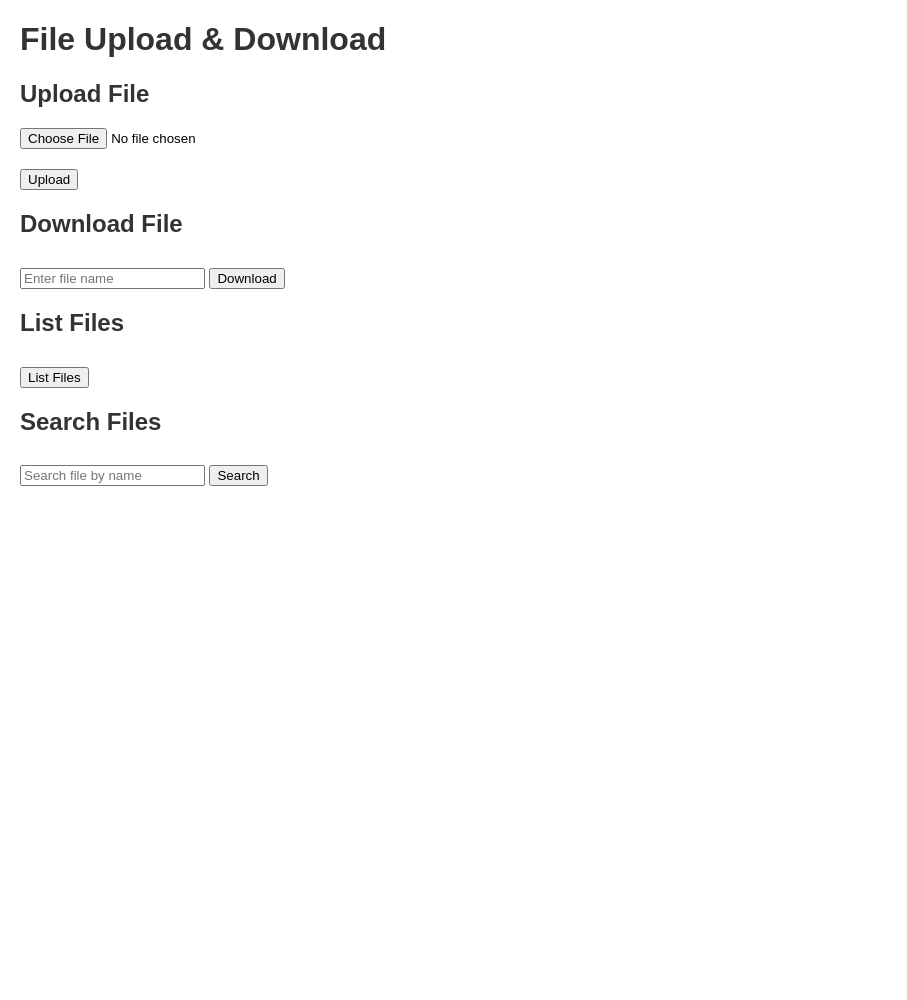
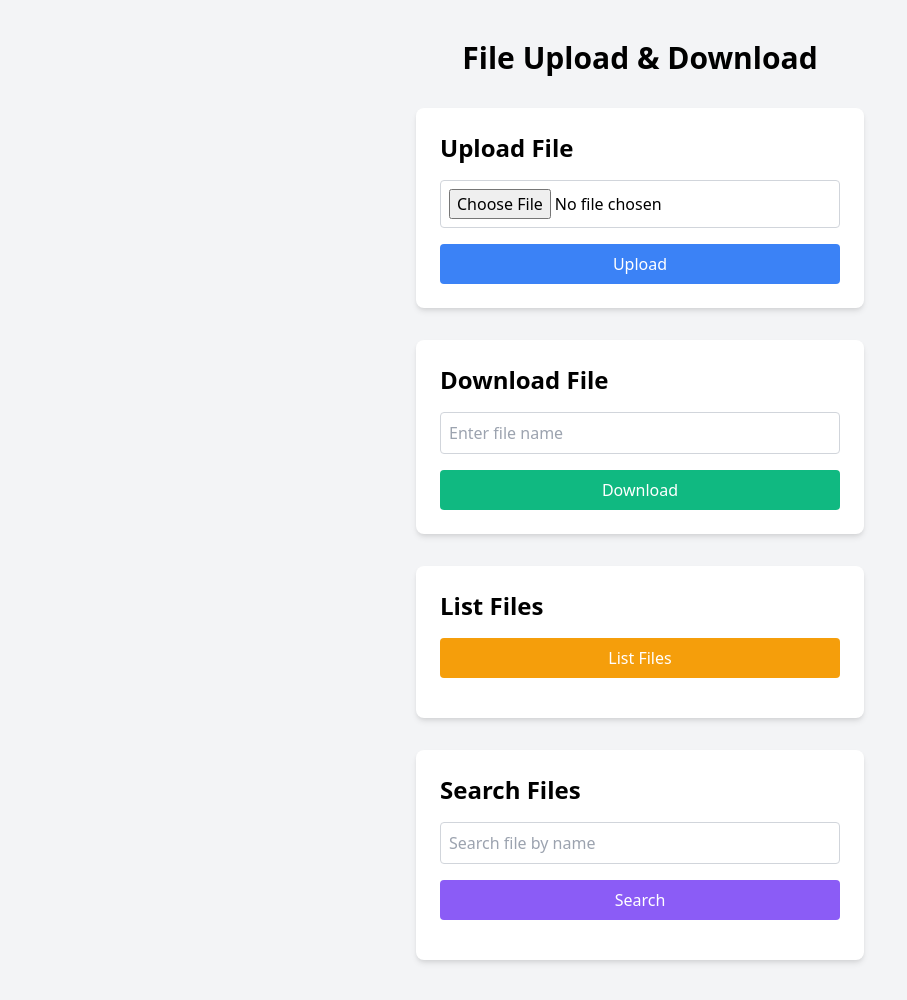
Before and after one commit to arifrhm/fastapi-upload-download-be, a FastAPI app: page / in a window 1280 px wide. Shown: the whole page, without its empty margins (0-907 px from the left). Before the commit the page ends 486 px from the top, so only its background shows below. Run offline with FastAPI, Linux system fonts and the light colour scheme; some libraries are stand-ins or nearby versions.

Commit message:
Fix : Beautify View and Add Progress Bar Below Upload

```diff
--- a/templates/index.html
+++ b/templates/index.html
@@ -4,49 +4,60 @@
     <meta charset="UTF-8" />
     <meta name="viewport" content="width=device-width, initial-scale=1.0" />
     <title>File Upload & Download</title>
-    <link rel="stylesheet" href="/static/style.css" />
+    <link href="https://cdn.jsdelivr.net/npm/tailwindcss@2.2.19/dist/tailwind.min.css" rel="stylesheet">
 </head>
-  <body>
-    <h1>File Upload & Download</h1>
+<body class="bg-gray-100 font-sans flex flex-col items-center py-10">
+    <h1 class="text-3xl font-bold mb-8">File Upload & Download</h1>
 
     <!-- Upload Section -->
-    <h2>Upload File</h2>
+    <div class="mb-8 p-6 bg-white shadow-md rounded-lg w-full max-w-md">
+        <h2 class="text-2xl font-semibold mb-4">Upload File</h2>
         <form id="uploadForm" enctype="multipart/form-data">
-      <input type="file" id="fileInput" required />
+            <input type="file" id="fileInput" required class="mb-4 p-2 border border-gray-300 rounded w-full" />
             <input type="hidden" id="totalParts" />
-      <button type="button" onclick="uploadFile()">Upload</button>
+            <button type="button" onclick="uploadFile()" class="w-full bg-blue-500 text-white py-2 rounded hover:bg-blue-600 transition duration-200">Upload</button>
         </form>
+        <div id="uploadProgress" class="mt-4 hidden">
+            <div class="bg-gray-200 rounded-full">
+                <div id="progressBar" class="bg-blue-500 text-xs font-medium text-center text-white rounded-full h-2" style="width: 0%;">0%</div>
+            </div>
+        </div>
+    </div>
 
     <!-- Download Section -->
-    <h2>Download File</h2>
+    <div class="mb-8 p-6 bg-white shadow-md rounded-lg w-full max-w-md">
+        <h2 class="text-2xl font-semibold mb-4">Download File</h2>
         <form id="downloadForm">
-      <input type="text" id="fileName" placeholder="Enter file name" required />
-      <button type="button" onclick="downloadFile()">Download</button>
+            <input type="text" id="fileName" placeholder="Enter file name" required class="mb-4 p-2 border border-gray-300 rounded w-full" />
+            <button type="button" onclick="downloadFile()" class="w-full bg-green-500 text-white py-2 rounded hover:bg-green-600 transition duration-200">Download</button>
         </form>
+        <div id="downloadMessage" class="mt-4 hidden">Downloading... Please wait.</div>
+    </div>
 
     <!-- List Files Section -->
-    <h2>List Files</h2>
-    <button type="button" onclick="listFiles()">List Files</button>
-    <ul id="fileList"></ul>
+    <div class="mb-8 p-6 bg-white shadow-md rounded-lg w-full max-w-md">
+        <h2 class="text-2xl font-semibold mb-4">List Files</h2>
+        <button type="button" onclick="listFiles()" class="w-full bg-yellow-500 text-white py-2 rounded hover:bg-yellow-600 transition duration-200">List Files</button>
+        <ul id="fileList" class="mt-4 list-disc pl-5"></ul>
+    </div>
 
     <!-- Search Files Section -->
-    <h2>Search Files</h2>
+    <div class="p-6 bg-white shadow-md rounded-lg w-full max-w-md">
+        <h2 class="text-2xl font-semibold mb-4">Search Files</h2>
         <form id="searchForm">
-      <input
-        type="text"
-        id="searchFileName"
-        placeholder="Search file by name"
-        required
-      />
-      <button type="button" onclick="searchFile()">Search</button>
+            <input type="text" id="searchFileName" placeholder="Search file by name" required class="mb-4 p-2 border border-gray-300 rounded w-full" />
+            <button type="button" onclick="searchFile()" class="w-full bg-purple-500 text-white py-2 rounded hover:bg-purple-600 transition duration-200">Search</button>
         </form>
-    <ul id="searchResults"></ul>
+        <ul id="searchResults" class="mt-4 list-disc pl-5"></ul>
+    </div>
 
     <script>
         async function uploadFile() {
             const fileInput = document.getElementById("fileInput");
             const totalPartsInput = document.getElementById("totalParts");
             const file = fileInput.files[0];
+            const progressBar = document.getElementById("progressBar");
+            const uploadProgress = document.getElementById("uploadProgress");
 
             if (!file) {
                 alert("Please select a file to upload.");
@@ -55,6 +66,7 @@
 
             const totalParts = Math.ceil(file.size / (1 * 1024 * 1024)); // 1 MB per part
             totalPartsInput.value = totalParts;
+            uploadProgress.classList.remove("hidden");
 
             const uploadUrl = "/upload_part/";
             const chunkSize = 1 * 1024 * 1024; // 1 MB per chunk
@@ -65,7 +77,7 @@
                 const blob = file.slice(start, end);
 
                 const formData = new FormData();
-          formData.append("file", blob, file.name); // Ensure file name is included
+                formData.append("file", blob, file.name);
                 formData.append("part_number", part);
                 formData.append("total_parts", totalParts);
 
@@ -74,21 +86,29 @@
                     body: formData,
                 })
                 .then((response) => response.json())
-            .then((data) => console.log(data))
+                .then((data) => {
+                    console.log(data);
+                    const percentage = Math.round((part / totalParts) * 100);
+                    progressBar.style.width = percentage + '%';
+                    progressBar.textContent = percentage + '%';
+                })
                 .catch((error) => console.error("Error uploading part:", error));
             }
 
+            uploadProgress.classList.add("hidden");
             alert("Upload complete");
         }
 
         async function downloadFile() {
             const fileName = document.getElementById("fileName").value;
+            const downloadMessage = document.getElementById("downloadMessage");
 
             if (!fileName) {
                 alert("Please enter a file name to download.");
                 return;
             }
 
+            downloadMessage.classList.remove("hidden");
             const response = await fetch(`/download/${fileName}`);
             if (response.ok) {
                 const blob = await response.blob();
@@ -102,6 +122,7 @@
             } else {
                 alert("Error downloading file.");
             }
+            downloadMessage.classList.add("hidden");
         }
 
         async function listFiles() {
```
Lines whose indentation alone changed are shown as unchanged.
